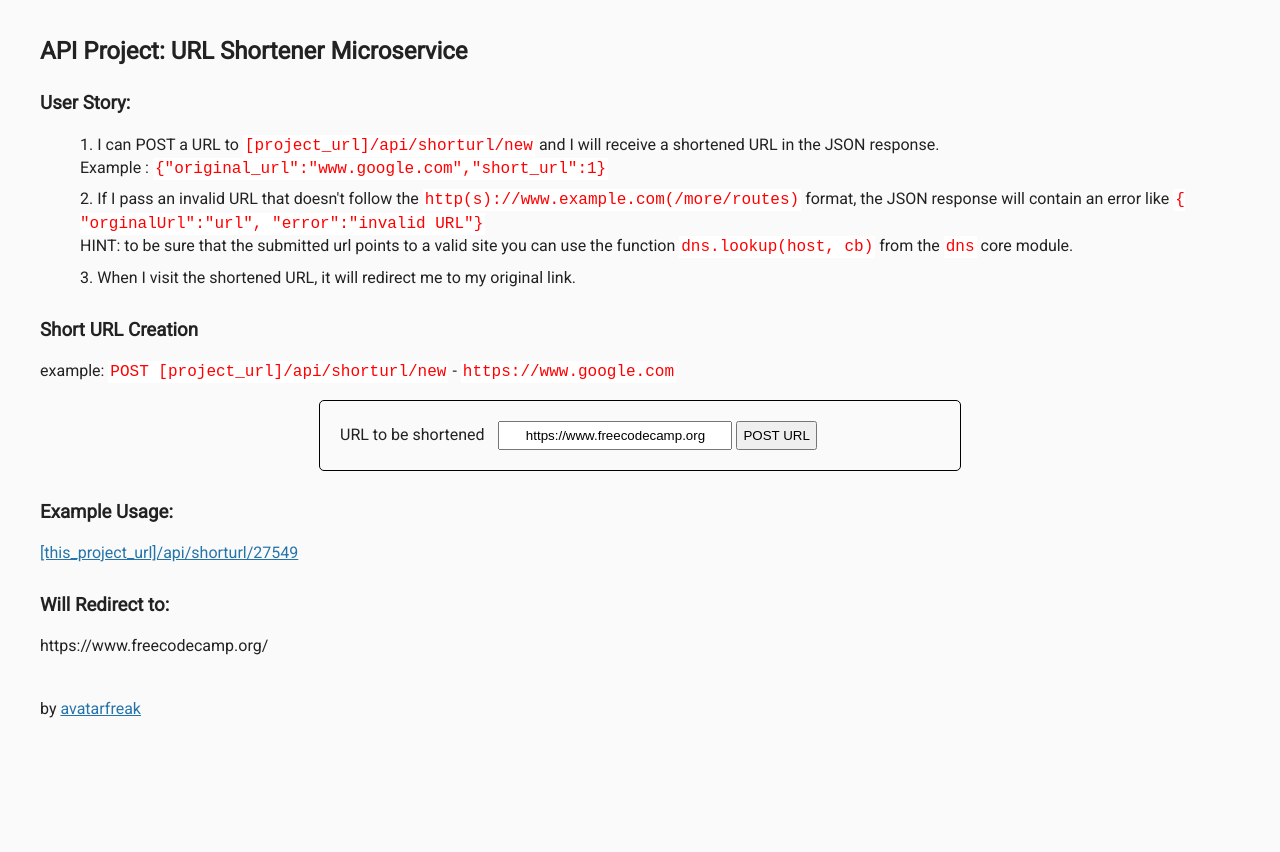
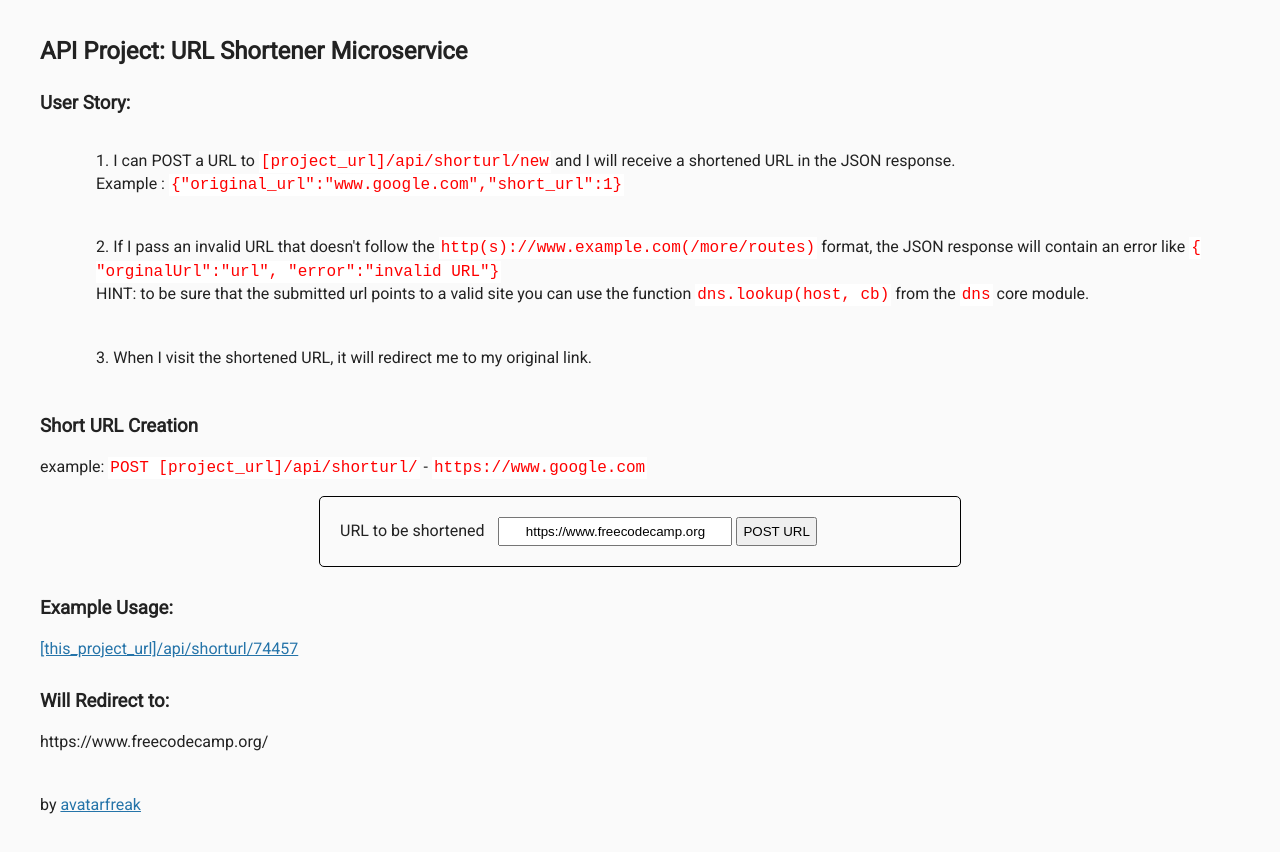
Before and after one commit to avatarfreak/pgt-url-shortener-microservice, a website: page views/index.html in a window 1280 px wide. Before the commit the page ends 800 px from the top, so only its background shows below. Drawn offline with Linux system fonts and the light colour scheme.

Commit message:
minor changes in router

```diff
--- a/models/shorturlRoutes.js
+++ b/models/shorturlRoutes.js
@@ -9,7 +9,7 @@ app.get("/api/shorturl/new/", async (req, res, next) => {
 });
 
 //redirect short url
-app.get("/api/shorturl/new/:url(*)", async (req, res, next) => {
+app.get("/api/shorturl/:url(*)", async (req, res, next) => {
   const { url } = req.params;
   const shorturl = await shortUrlModel
     .find({ shortUrl: url })
@@ -20,7 +20,7 @@ app.get("/api/shorturl/new/:url(*)", async (req, res, next) => {
         if (re.test(validUrl)) {
           res.redirect(301, d.originalUrl);
         } else {
-         res.redirect(301, "http://" + d.originalUrl);
+          res.redirect(301, "http://" + d.originalUrl);
         }
       })
     )
--- a/public/style.css
+++ b/public/style.css
@@ -42,6 +42,7 @@ ul {
 
 li {
   margin-bottom: 0.5em;
+  padding: 1em;
 }
 .user-stories li {
   margin-bottom: 1em;
--- a/views/index.html
+++ b/views/index.html
@@ -38,7 +38,7 @@
 
       <h3>Short URL Creation</h3>
       <p>
-        example: <code>POST [project_url]/api/shorturl/new</code> -
+        example: <code>POST [project_url]/api/shorturl/</code> -
         <code>https://www.google.com</code>
       </p>
       <form action="api/shorturl/new" method="POST">
@@ -53,9 +53,9 @@
       </form>
       <h3>Example Usage:</h3>
       <a
-        href="https://pgt-url-shortener-microservice.herokuapp.com/api/shorturl/new/27549"
+        href="https://pgt-url-shortener-microservice.herokuapp.com/api/shorturl/27549"
       >
-        [this_project_url]/api/shorturl/27549
+        [this_project_url]/api/shorturl/74457
       </a>
 
       <h3>Will Redirect to:</h3>
```
